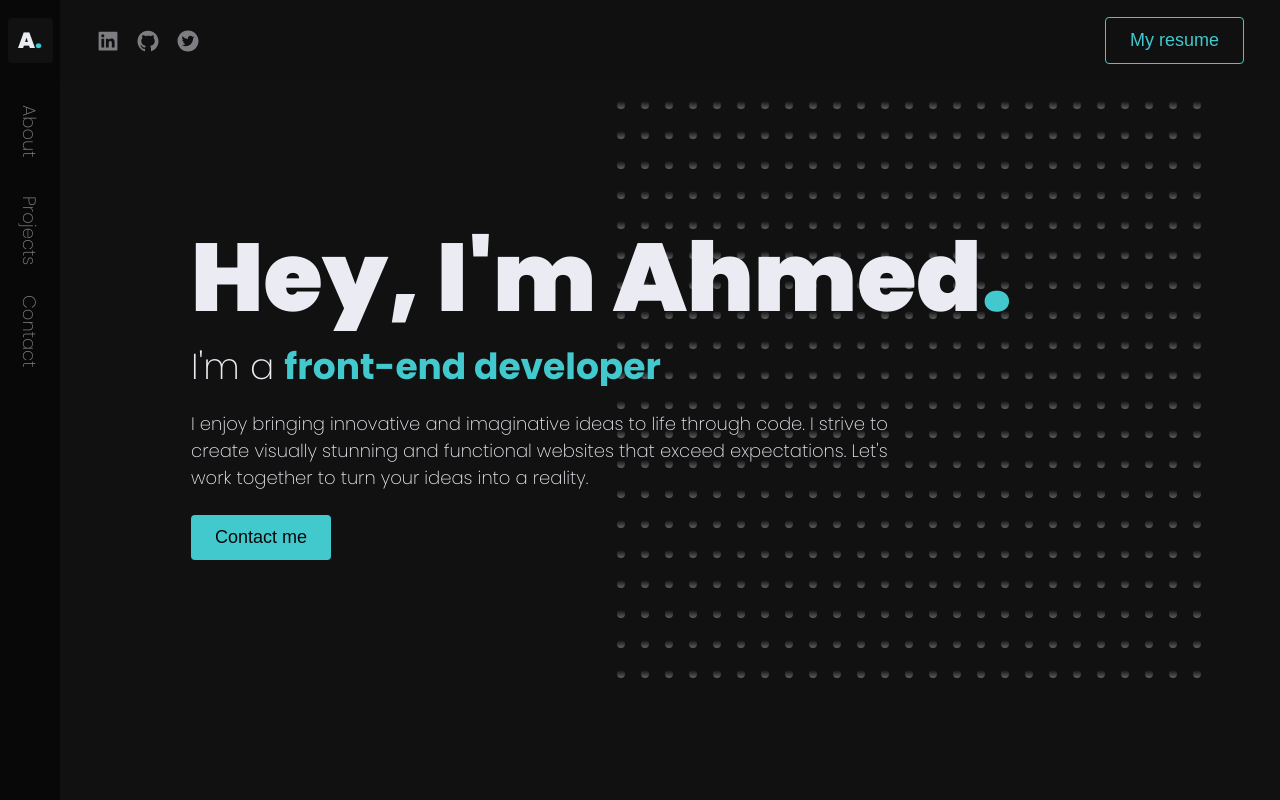
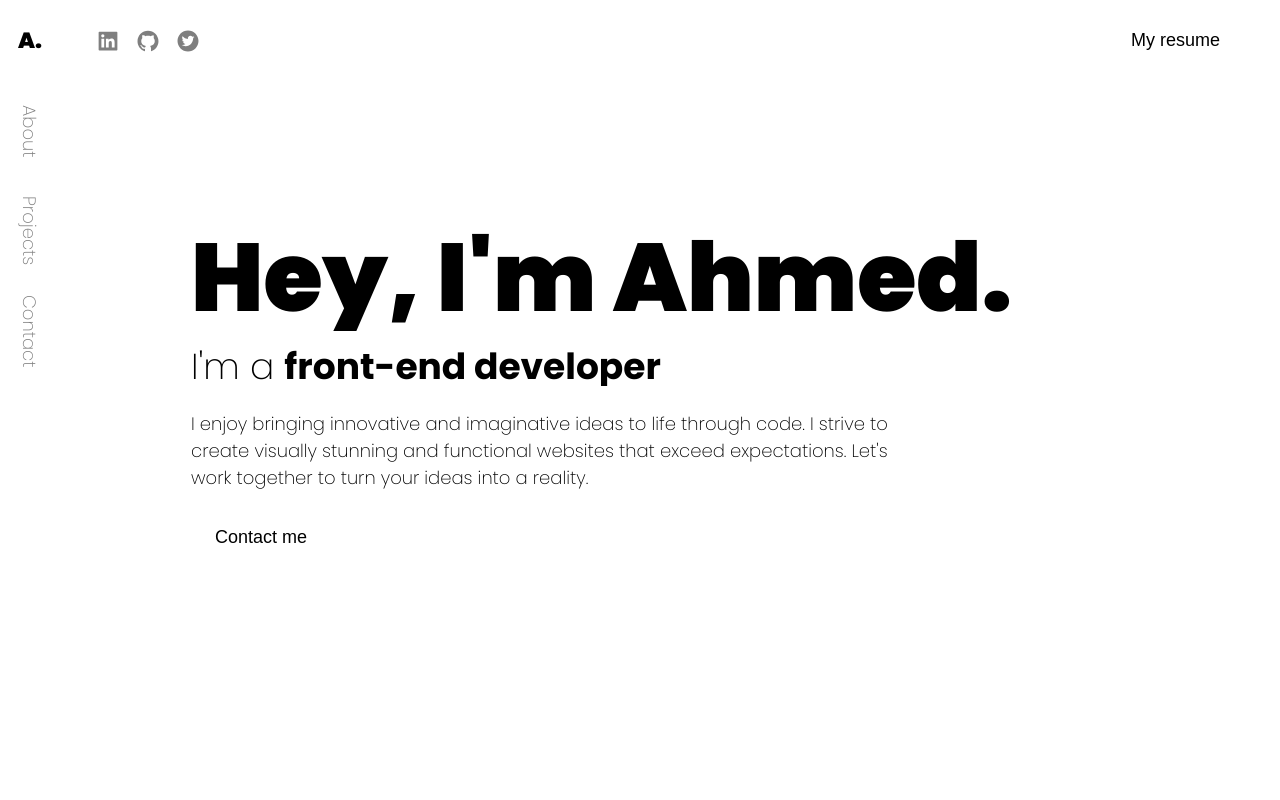
Before and after one commit to ahmediblao1/portfolio, a Next.js app: page / in a window 1280 px wide. Shown: the top 800 px of the page. Built offline with nearby package versions, Linux system fonts and the light colour scheme.

Commit message:
Update globals.css

```diff
--- a/styles/globals.css
+++ b/styles/globals.css
@@ -3,14 +3,14 @@
 
 
 
-
+/*
   --background: rgb(17, 17, 17);
   --bg-opaque: rgb(17, 17, 17, 0.25);
   --background-light: rgb(35, 35, 35);
   --background-dark: rgb(8, 8, 8);
 
   --text: rgb(235, 236, 243);
-  --brand: rgb(65, 201, 206);
+  --brand: rgb(65, 201, 206); */
 
 
 /*   --background: rgb(233, 233, 233);
```
